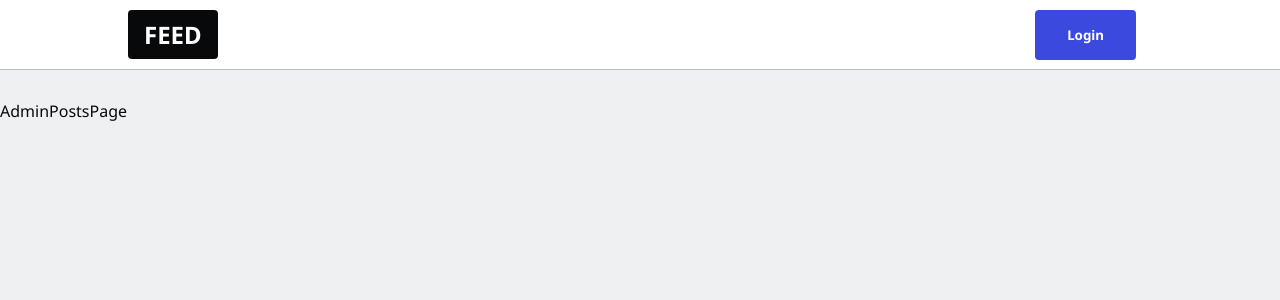
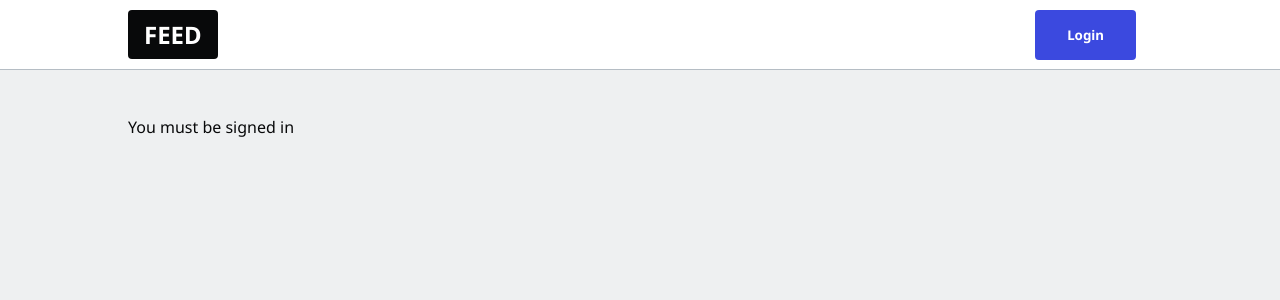
Before and after one commit to limunosekai/fireship-next, a Next.js app in the folder fireship-blog/: page /admin in a window 1280 px wide. Shown: the top 300 px of the page. Built offline with nearby package versions, Linux system fonts and the light colour scheme; no server answers.

Commit message:
AdminPage Auth Check

```diff
--- /dev/null
+++ b/fireship-blog/components/AuthCheck.tsx
@@ -0,0 +1,21 @@
+import Link from "next/link";
+import { PropsWithChildren, useContext } from "react";
+import { UserContext } from "../lib/context";
+
+type Props = {
+  fallback?: React.ReactNode;
+};
+
+const AuthCheck = ({ children, fallback }: PropsWithChildren<Props>) => {
+  const { username } = useContext(UserContext);
+
+  return (
+    <>
+      {username
+        ? children
+        : fallback || <Link href="/enter">You must be signed in</Link>}
+    </>
+  );
+};
+
+export default AuthCheck;
--- a/fireship-blog/components/index.ts
+++ b/fireship-blog/components/index.ts
@@ -4,3 +4,4 @@ export { default as PostFeed } from "./PostFeed";
 export { default as UserProfile } from "./UserProfile";
 export { default as PostContent } from "./PostContent";
 export { default as MetaTags } from "./Metatags";
+export { default as AuthCheck } from "./AuthCheck";
--- a/fireship-blog/pages/admin/index.tsx
+++ b/fireship-blog/pages/admin/index.tsx
@@ -1,7 +1,13 @@
-import React from "react";
+import { AuthCheck } from "../../components";
 
 function AdminPostsPage() {
-  return <div>AdminPostsPage</div>;
+  return (
+    <main>
+      <AuthCheck>
+        <div>123</div>
+      </AuthCheck>
+    </main>
+  );
 }
 
 export default AdminPostsPage;
```
